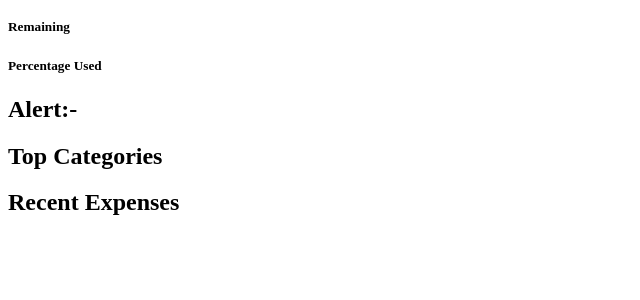
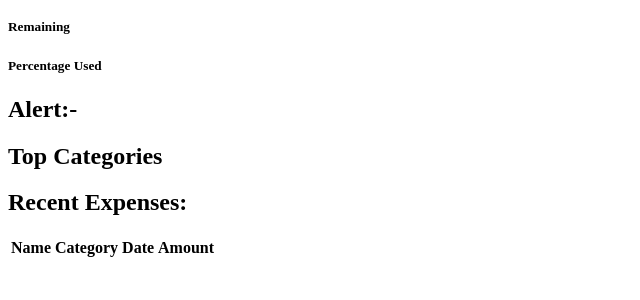
Before and after one commit to shimmer-10/finance-tracker, a Flask app: page / in a window 1280 px wide. Shown: the part 164-464 px from the top of the page, without its empty margins (0-640 px from the left). Run offline with Flask 3, Linux system fonts and the light colour scheme; lists and menus that the app fills with data are empty.

Commit message:
Updated dashboard recent expenses

```diff
--- a/app.py
+++ b/app.py
@@ -2,9 +2,11 @@ from flask import Flask,request,render_template,redirect,url_for
 
 app=Flask(__name__)
 expenses=[]
+
 @app.route("/", methods=["GET","POST"])
 def dashboard():
-    return render_template("dashboard.html",expenses=expenses)
+    recent_expenses=expenses[-5:][::-1]
+    return render_template("dashboard.html",recent_expenses=recent_expenses)
 
 @app.route("/expense" , methods=["GET","POST"])
 def expense():
--- a/templates/dashboard.html
+++ b/templates/dashboard.html
@@ -16,5 +16,30 @@
     <h2>Top Categories</h2>
     <ul></ul>
 </div>
-<div id="row4"><h2>Recent Expenses</h2></div>
+<div id="row4">
+    <h2>Recent Expenses:</h2>
+    <div>
+        <table>
+            <thead>
+                <tr>
+                    <th>Name</th>
+                    <th>Category</th>
+                    <th>Date</th>
+                    <th>Amount</th>
+                </tr>
+            </thead>
+
+            <tbody>
+               {% for exp in recent_expenses %}
+                <tr>
+                    <td>{{exp.name}}</td>
+                    <td>{{exp.category}}</td>
+                    <td>{{exp.date}}</td>
+                    <td>{{exp.amount}}</td>
+                </tr>
+                {% endfor %}
+            </tbody>
+        </table>
+    </div>
+</div>
 {% endblock %}
--- a/templates/expense.html
+++ b/templates/expense.html
@@ -11,7 +11,7 @@
     <h5>Total Spend:</h5>
 </div>
 <div>
-    <a href="/add">Add Expense</a>
+    <a href="/add?source=expense">Add Expense</a>
     <label for="filter">filter</label>
     <select name="filter" id="filter">
         <option value="All">All Expenses</option>
```
